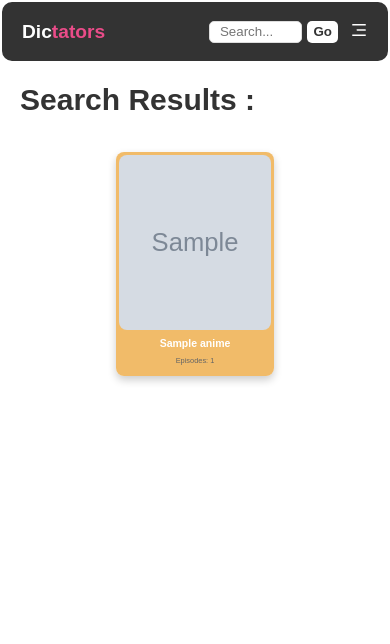
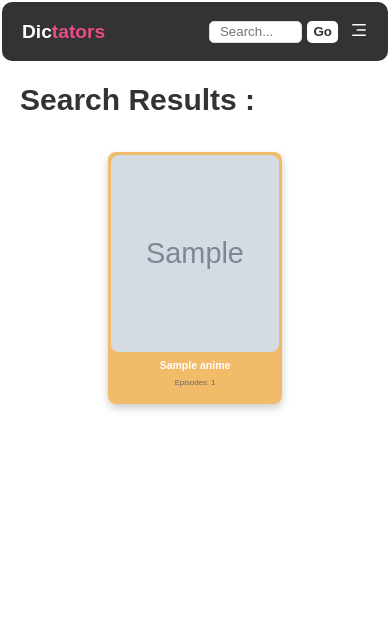
Before and after one commit to Ritesh1927/AnimaBlend, a Django app: page /search in a window 390 px wide. Shown: the top 644 px of the page. Run offline with Django 4.2, Linux system fonts and the light colour scheme; tables that the repository leaves empty hold one stand-in row (values such as "Sample post"); grey boxes marked "Sample" are stand-in pictures.

Commit message:
minor fixes in search page

```diff
--- a/static/AnimaBlend/search.css
+++ b/static/AnimaBlend/search.css
@@ -104,6 +104,7 @@ body {
   }
   .card-title{
     font-size: 1.9vw;
+    margin: 8px 0;
   }
   .card-episodes{
     font-size: 1.4vw;
@@ -129,8 +130,8 @@ body {
     place-content: center;
   }
   .card {
-    width: 39vw;
-    height: 56vw;
+    width: 43vw;
+    height: 63vw;
     border-radius: 8px;
     text-align: center;
     margin: 10px;
@@ -141,7 +142,7 @@ body {
     margin: 7px 0;
   }
   .card-episodes{
-    font-size: 1.9vw;
+    font-size: 2vw;
   }
   .card-image img{
     border-radius: 8px;
```
